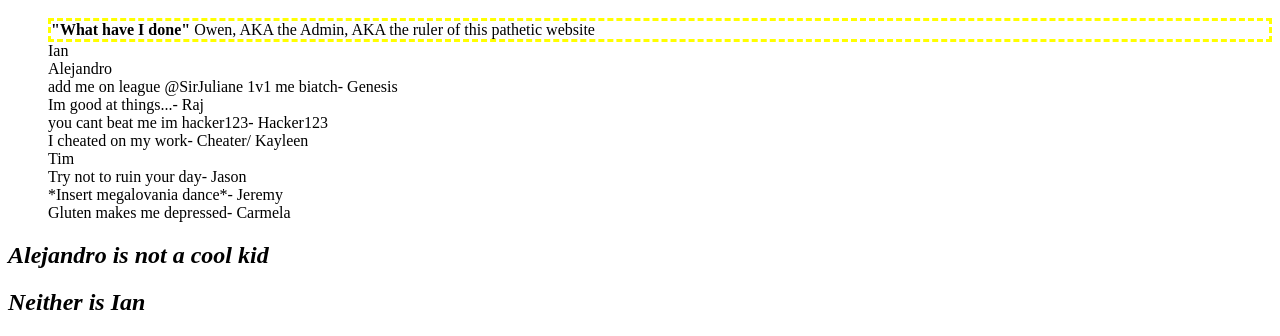
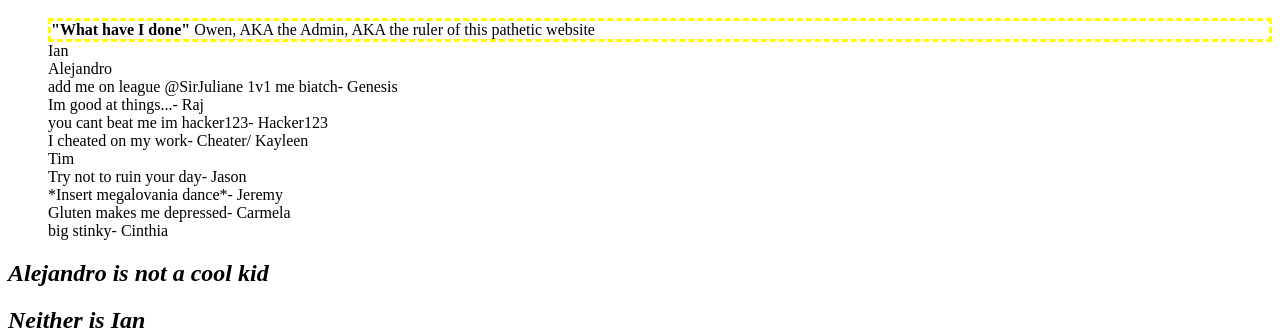
Before and after one commit to OSTAC/OSTAC.github.io, a plain HTML site: page index.html in a window 1280 px wide. Shown: the part 305-641 px from the top of the page. Drawn offline with Linux system fonts and the light colour scheme.

Commit message:
Update index.html

```diff
--- a/index.html
+++ b/index.html
@@ -62,7 +62,7 @@ color: red;
 </ul>
 <p class= "pretty fun" >This is actually kinda fun ngl </p>
     <h1 class= "featured"> The featured people list/ The cool kids </h1>
-    <ul style="list-style-type: none;">
+    <ul class="list-none" style="list-style-type: none;">
         <li class="the-rulers-throne"> <strong> "What have I done" </strong> Owen, AKA the Admin, AKA the ruler of this pathetic website
         <li> Ian
             <li> Alejandro
@@ -74,6 +74,7 @@ color: red;
                                     <li> Try not to ruin your day- Jason
                                         <li> *Insert megalovania dance*- Jeremy
                                             <li> Gluten makes me depressed- Carmela
+                                                <li> big stinky- Cinthia
                                                 </ul>
 
 <h2 class= "oof" > <em> Alejandro is not a cool kid </em> </h2>
```
